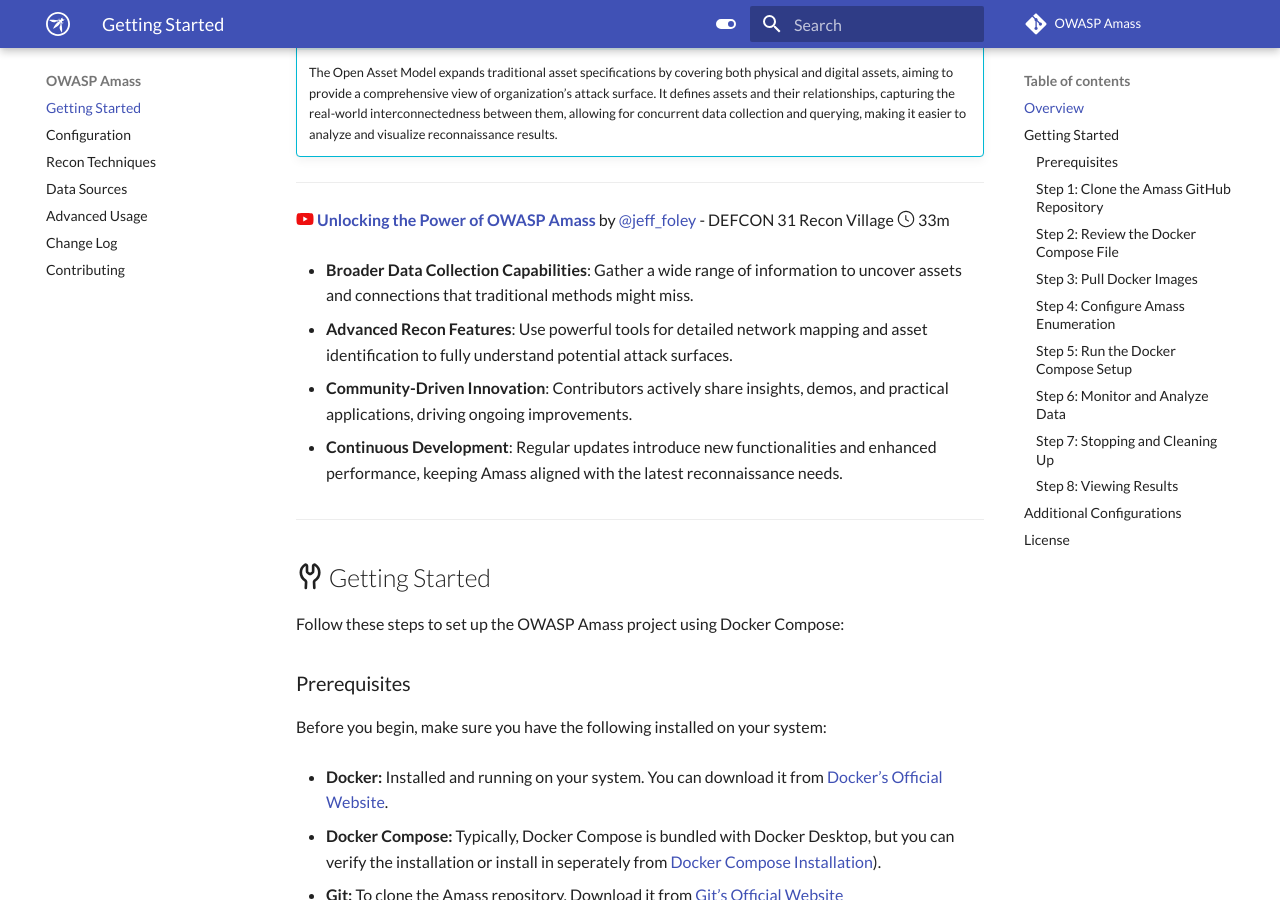
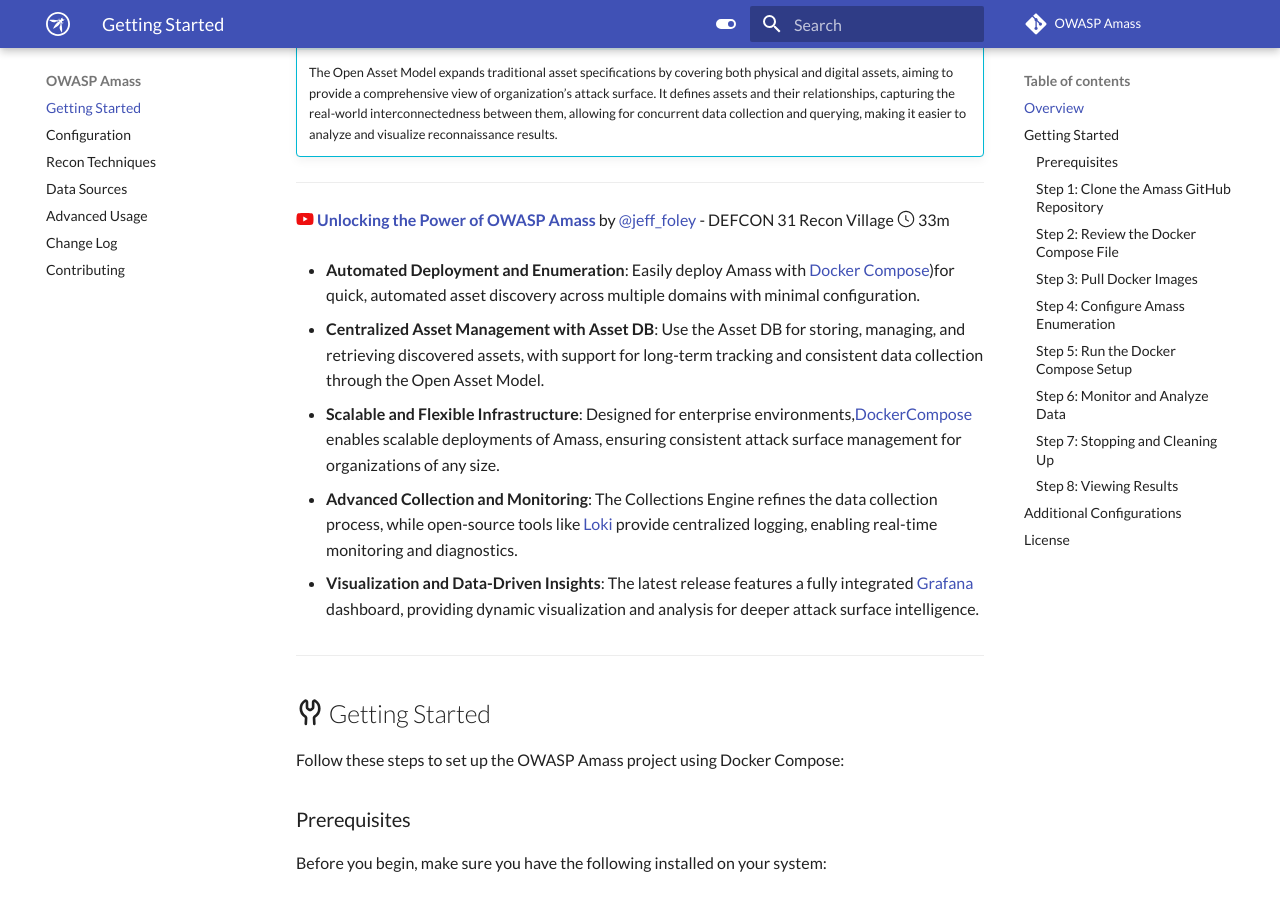
Before and after one commit to owasp-amass/docs, an MkDocs documentation site: the page built from docs/index.md, in a window 1280 px wide and 900 px high, scrolled down 432 px. Built offline with MkDocs 1.6.1 and Material for MkDocs 9.7.7, drawn with Linux system fonts in a browser that asks for light colours; comment, search, counter and statistics services are not loaded.

Commit message:
Update index.md

```diff
--- a/docs/index.md
+++ b/docs/index.md
@@ -18,13 +18,15 @@
 
   [Unlocking the Power of OWASP Amass]: https://www.youtube.com/watch?v=IgxPsv8MXMw
 
-- **Broader Data Collection Capabilities**: Gather a wide range of information to uncover assets and connections that traditional methods might miss.
+- **Automated Deployment and Enumeration**: Easily deploy Amass with [Docker Compose](https://docs.docker.com/compose/))for quick, automated asset discovery across multiple domains with minimal configuration.
 
-- **Advanced Recon Features**: Use powerful tools for detailed network mapping and asset identification to fully understand potential attack surfaces.
+- **Centralized Asset Management with Asset DB**: Use the Asset DB for storing, managing, and retrieving discovered assets, with support for long-term tracking and consistent data collection through the Open Asset Model.
 
-- **Community-Driven Innovation**: Contributors actively share insights, demos, and practical applications, driving ongoing improvements.
+- **Scalable and Flexible Infrastructure**: Designed for enterprise environments,[DockerCompose](https://docs.docker.com/compose/) enables scalable deployments of Amass, ensuring consistent attack surface management for organizations of any size.
 
-- **Continuous Development**: Regular updates introduce new functionalities and enhanced performance, keeping Amass aligned with the latest reconnaissance needs.
+- **Advanced Collection and Monitoring**: The Collections Engine refines the data collection process, while open-source tools like [Loki](https://grafana.com/oss/loki/) provide centralized logging, enabling real-time monitoring and diagnostics.
+
+- **Visualization and Data-Driven Insights**: The latest release features a fully integrated [Grafana](https://grafana.com/oss/grafana/) dashboard, providing dynamic visualization and analysis for deeper attack surface intelligence.
 
 ---
 
```
